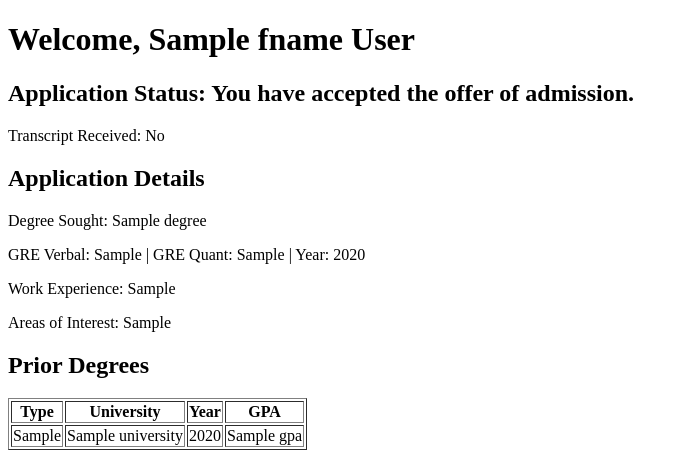
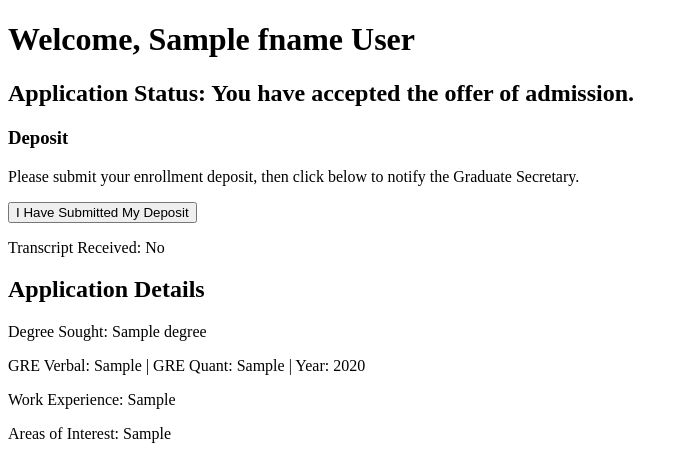
Before and after one commit to risharmaa/university_system, a Flask app: template templates/applicant_dashboard.html in a window 1280 px wide. Shown: the top 463 px of the page, without its empty margins (0-688 px from the left). Run offline with Flask 3, Linux system fonts and the light colour scheme; the template is opened without the code that fills it: most values are stand-ins (such as "Sample title", 1, 10 or a date in 2020).

Commit message:
Added deposit submission flow and GS enrollment confirmation

```diff
--- a/main.py
+++ b/main.py
@@ -1024,23 +1024,55 @@ def respond_offer():
         flash("Invalid response.", "error")
         return redirect(url_for("applicant_dashboard"))
     cursor = mydb.cursor(dictionary=True)
-    cursor.execute("SELECT a.*, u.fname, u.lname, u.email, u.address FROM applicant a JOIN users u ON a.uid=u.uid WHERE a.uid=%s", (uid,))
+    cursor.execute("SELECT status FROM applicant WHERE uid=%s", (uid,))
     row = cursor.fetchone()
     if not row or row["status"] not in ("admitted", "admitted_with_aid"):
         flash("No offer to respond to.", "error")
         return redirect(url_for("applicant_dashboard"))
     cursor.execute("UPDATE applicant SET status=%s WHERE uid=%s", (response, uid))
+    mydb.commit()
     if response == "accepted":
-        cursor.execute("UPDATE users SET role='student' WHERE uid=%s", (uid,))
-        cursor.execute("INSERT INTO students (uid, program) VALUES (%s, %s)", (uid, row["degree"]))
-        mydb.commit()
-        session["user"]["role"] = "student"
-        session.modified = True
-        flash("You have accepted the offer. Welcome to GWU!", "success")
-        return redirect(url_for("student"))
+        flash("You have accepted the offer! Please submit your deposit and mark it below.", "success")
+    else:
+        flash("You have declined the offer.", "success")
+    return redirect(url_for("applicant_dashboard"))
+
+
+@app.route("/applicant/submit_deposit", methods=["POST"])
+def submit_deposit():
+    if "user" not in session or session["user"]["role"] != "applicant":
+        flash("Access denied.", "error")
+        return redirect(url_for("login"))
+    uid = session["user"]["uid"]
+    cursor = mydb.cursor(dictionary=True)
+    cursor.execute("SELECT status FROM applicant WHERE uid=%s", (uid,))
+    row = cursor.fetchone()
+    if not row or row["status"] != "accepted":
+        flash("You must accept the offer before submitting a deposit.", "error")
+        return redirect(url_for("applicant_dashboard"))
+    cursor.execute("UPDATE applicant SET deposit_submitted=TRUE WHERE uid=%s", (uid,))
     mydb.commit()
-    flash("You have declined the offer.", "success")
+    flash("Deposit marked as submitted. The Graduate Secretary will confirm it.", "success")
     return redirect(url_for("applicant_dashboard"))
+
+
+@app.route("/secretary/confirm_enrollment/<int:uid>", methods=["POST"])
+def confirm_enrollment(uid):
+    if not _is_secretary_session():
+        flash("Access denied.", "error")
+        return redirect(url_for("login"))
+    cursor = mydb.cursor(dictionary=True)
+    cursor.execute("SELECT a.*, u.fname, u.lname, u.email, u.address FROM applicant a JOIN users u ON a.uid=u.uid WHERE a.uid=%s", (uid,))
+    app_row = cursor.fetchone()
+    if not app_row or app_row["status"] != "accepted" or not app_row["deposit_submitted"]:
+        flash("Applicant has not accepted or submitted deposit.", "error")
+        return redirect(url_for("applications"))
+    cursor.execute("UPDATE users SET role='student' WHERE uid=%s", (uid,))
+    cursor.execute("INSERT INTO students (uid, program) VALUES (%s, %s)", (uid, app_row["degree"]))
+    mydb.commit()
+    flash(f"{app_row['fname']} {app_row['lname']} has been enrolled as a student.", "success")
+    return redirect(url_for("applications"))
+
 
 
 @app.route("/applicant/request_recommendation", methods=["POST"])
@@ -1124,13 +1156,13 @@ def applications():
             return redirect(url_for("faculty"))
         fac = fac["cac"]
         cursor.execute(
-            "SELECT a.uid, u.fname, u.lname, a.degree, a.status, a.transcript_received, "
+            "SELECT a.uid, u.fname, u.lname, a.degree, a.status, a.transcript_received, a.deposit_submitted, "
             "(SELECT COUNT(*) FROM recommendation_letter WHERE uid=a.uid AND is_submitted=TRUE) AS letters_submitted "
             "FROM applicant a JOIN users u ON a.uid=u.uid ORDER BY a.status, u.lname"
         )
     else:
         cursor.execute(
-            "SELECT a.uid, u.fname, u.lname, a.degree, a.status, a.transcript_received, "
+            "SELECT a.uid, u.fname, u.lname, a.degree, a.status, a.transcript_received, a.deposit_submitted, "
             "(SELECT COUNT(*) FROM recommendation_letter WHERE uid=a.uid AND is_submitted=TRUE) AS letters_submitted "
             "FROM applicant a JOIN users u ON a.uid=u.uid ORDER BY a.status, u.lname"
         )
--- a/schema.sql
+++ b/schema.sql
@@ -71,6 +71,7 @@ CREATE TABLE applicant (
   work_experience TEXT,  -- Prior work experience
   areas_of_interest TEXT,  -- Areas of interest
   transcript_received BOOLEAN DEFAULT FALSE,
+  deposit_submitted BOOLEAN DEFAULT FALSE,
   status VARCHAR(50) DEFAULT 'incomplete',  -- e.g., 'incomplete', 'under review', 'admitted', 'rejected'
   PRIMARY KEY (uid),
   FOREIGN KEY (uid) REFERENCES users(uid)
--- a/templates/applicant_dashboard.html
+++ b/templates/applicant_dashboard.html
@@ -26,6 +26,18 @@
     <input type="hidden" name="response" value="declined">
     <input type="submit" value="Decline Offer">
   </form>
+  {% endif %}
+
+  {% if applicant.status == 'accepted' %}
+  <h3>Deposit</h3>
+  {% if applicant.deposit_submitted %}
+  <p>Deposit submitted — waiting for Graduate Secretary confirmation.</p>
+  {% else %}
+  <p>Please submit your enrollment deposit, then click below to notify the Graduate Secretary.</p>
+  <form method="POST" action="{{ url_for('submit_deposit') }}">
+    <input type="submit" value="I Have Submitted My Deposit">
+  </form>
+  {% endif %}
   {% endif %}
 
   <p>Transcript Received: {{ 'Yes' if applicant.transcript_received else 'No' }}</p>
```
Also changed, not shown: templates/applications.html (+13 -1 lines).
